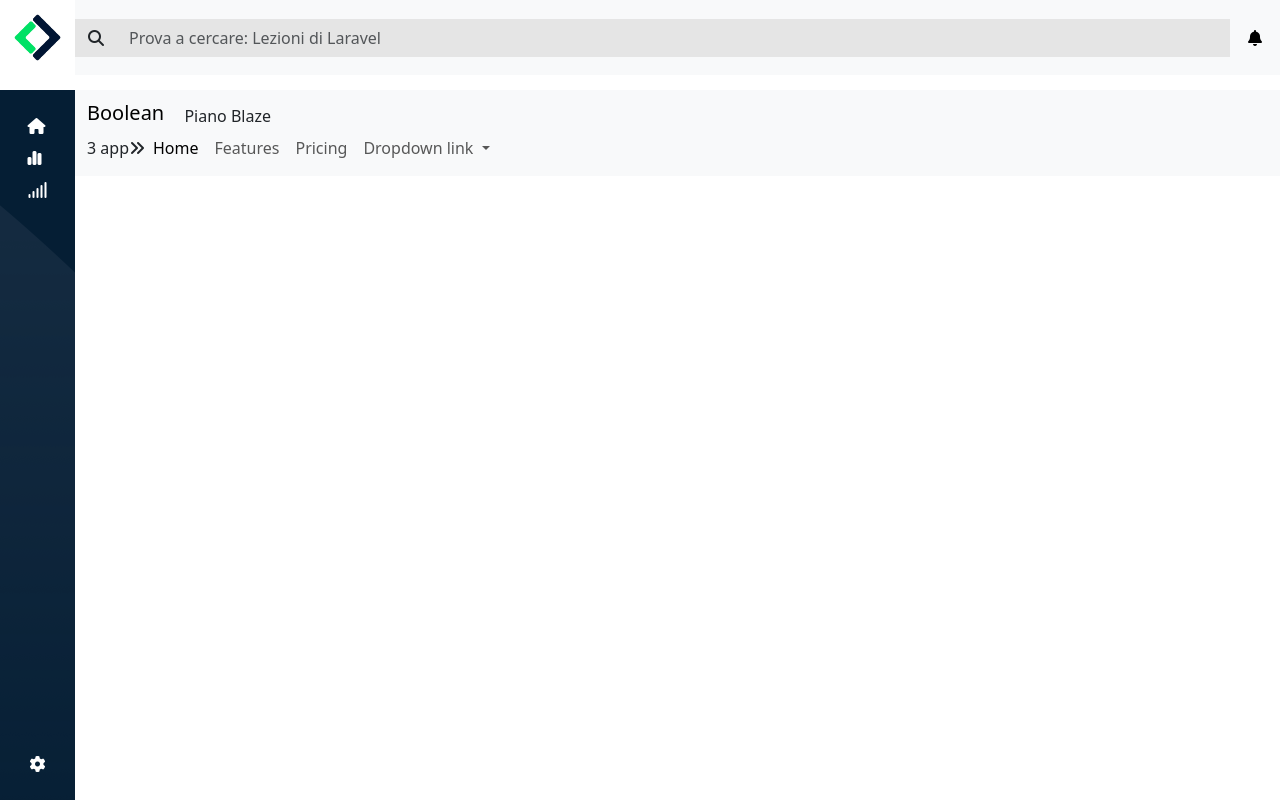
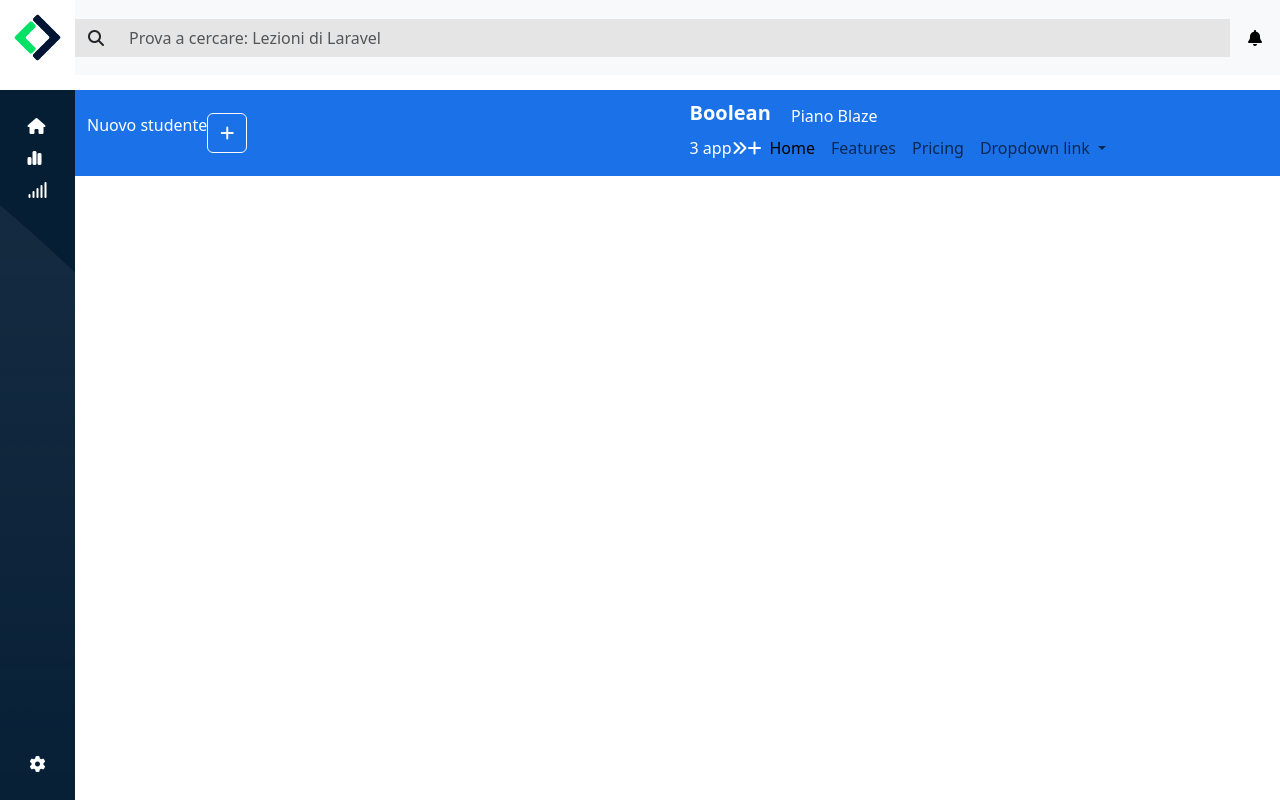
Before and after one commit to GencoMattia/html-css-bootstrap-dashboard, a plain HTML site: page index.html in a window 1280 px wide. Drawn offline with nearby package versions, Linux system fonts and the light colour scheme.

Commit message:
Added new student div with elements

```diff
--- a/CSS/style.css
+++ b/CSS/style.css
@@ -6,10 +6,15 @@
 
 body {
     height: 100vh;
+    font-family: "roboto, sans serif";
 }
 
 .bg_light-grey {
     background-color: #e5e5e5;
+}
+
+.bg_light-blue {
+    background-color: #1b72e8;
 }
 
 p {
@@ -53,3 +58,14 @@ main {
 #main_central {
     width: calc(100vw - 75px);
 }
+
+#add-student-button {
+    border: white solid 1px;
+    background-color: transparent;
+}
+
+#app-button {
+    border: none;
+    background-color: transparent;
+    color: white;
+}
--- a/index.html
+++ b/index.html
@@ -65,16 +65,24 @@
         </section>
 
         <section id="main_central">
-            <div class="central_info-headband container-fluid w-100">
-                <nav class="navbar row navbar-expand-lg bg-body-tertiary">
+            <div class="central_info-headband container-fluid w-100 bg_light-blue text-white">
+                <nav class="navbar row navbar-expand-lg">
+                    <div class="central_new-student d-flex col-12 col-md-4 col-lg 2">
+                        <p>
+                            Nuovo studente
+                        </p>
+                        <button type="button" class="btn btn-outline-light">
+                            <i class="fa-solid fa-plus"></i>
+                        </button>
+                    </div>
                     <div class="col-12 col-md-4 col-lg 5">
-                        <a class="navbar-brand" href="#">Boolean</a>
+                        <a class="navbar-brand text-white fw-bold" href="#">Boolean</a>
                         <p class="d-inline-block m-0">Piano Blaze</p>
                         <div class="app-menu d-flex align-items-center">
                             <p class="d-inline-block m-0">3 app</p>
                             <i class="fa-solid fa-angles-right d-inline-block"></i>
-                            <button class="navbar-toggler" type="button" data-bs-toggle="collapse" data-bs-target="#navbarNavDropdown" aria-controls="navbarNavDropdown" aria-expanded="false" aria-label="Toggle navigation">
-                                <span class="navbar-toggler-icon"></span>
+                            <button id="app-button" type="button" data-bs-toggle="collapse" data-bs-target="#navbarNavDropdown" aria-controls="navbarNavDropdown" aria-expanded="false" aria-label="Toggle navigation">
+                                <span><i class="fa-solid fa-plus"></i></span>
                             </button>
                             <div class="collapse navbar-collapse" id="navbarNavDropdown">
                                 <ul class="navbar-nav">
```
